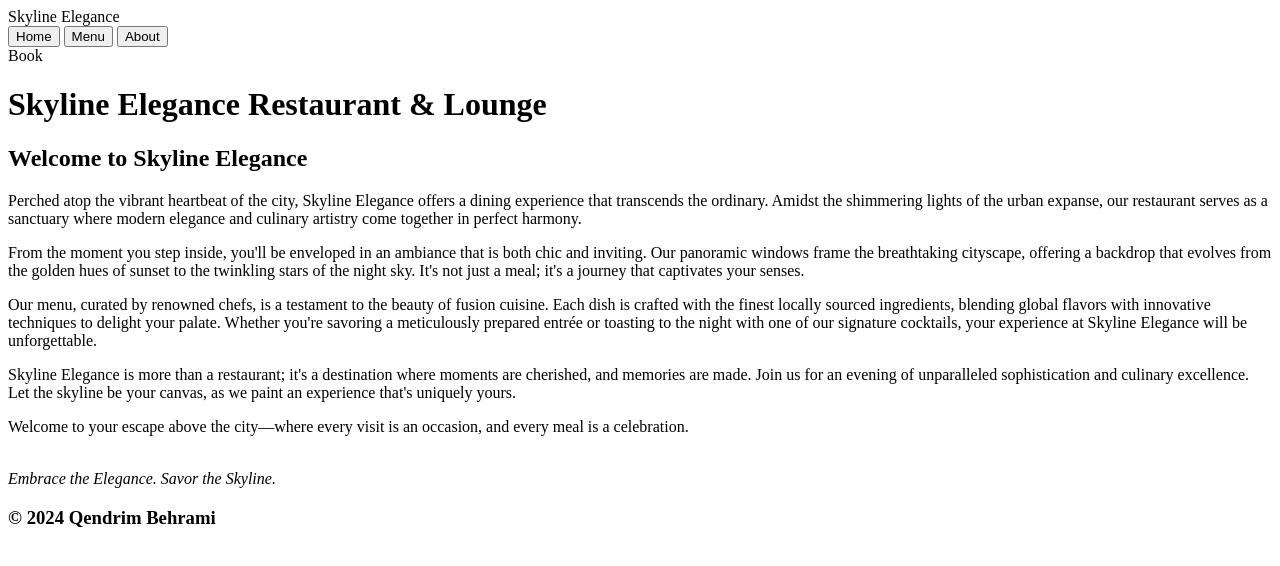
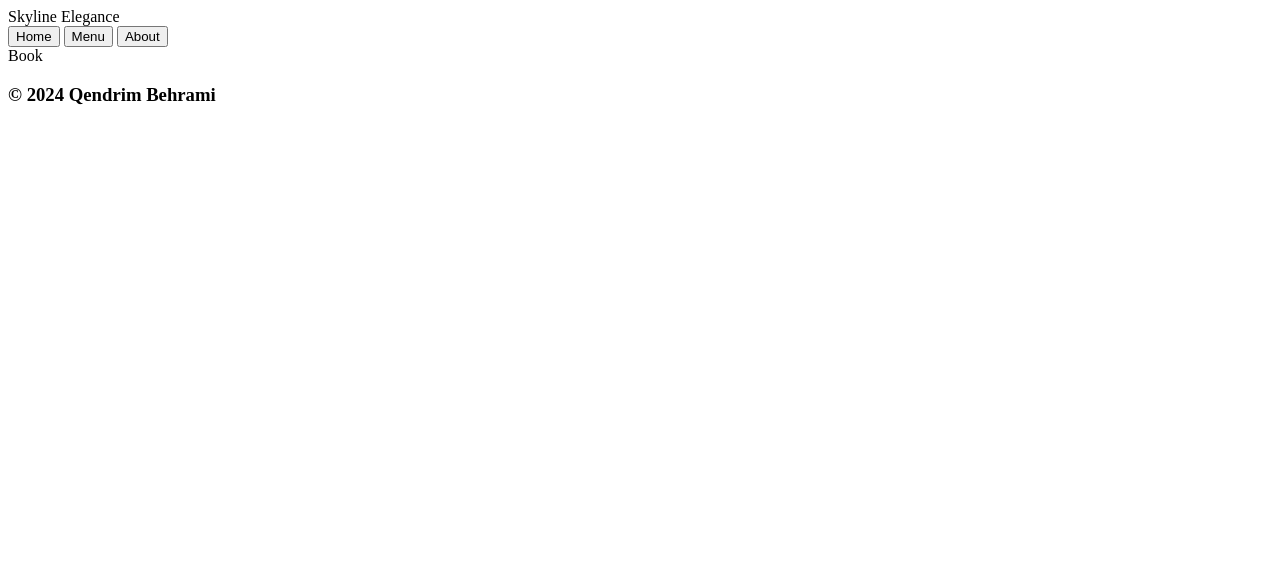
Before and after one commit to QendrimBehrami/Restaurant-Page, a plain HTML site: page index.html in a window 1280 px wide. Drawn offline with Linux system fonts and the light colour scheme.

```diff
--- a/index.html
+++ b/index.html
@@ -12,55 +12,13 @@
     <header>
       <div id="logo">Skyline Elegance</div>
       <nav id="navigation">
-        <button>Home</button>
-        <button>Menu</button>
-        <button>About</button>
+        <button id="homeButton">Home</button>
+        <button id="menuButton">Menu</button>
+        <button id="aboutButton">About</button>
       </nav>
       <div id="booking">Book</div>
     </header>
-    <div id="content">
-      <div id="home">
-        <h1>Skyline Elegance Restaurant &amp; Lounge</h1>
-        <div class="text">
-          <h2>Welcome to Skyline Elegance</h2>
-          <p>
-            Perched atop the vibrant heartbeat of the city, Skyline Elegance
-            offers a dining experience that transcends the ordinary. Amidst the
-            shimmering lights of the urban expanse, our restaurant serves as a
-            sanctuary where modern elegance and culinary artistry come together
-            in perfect harmony.
-          </p>
-          <p>
-            From the moment you step inside, you'll be enveloped in an ambiance
-            that is both chic and inviting. Our panoramic windows frame the
-            breathtaking cityscape, offering a backdrop that evolves from the
-            golden hues of sunset to the twinkling stars of the night sky. It's
-            not just a meal; it's a journey that captivates your senses.
-          </p>
-          <p>
-            Our menu, curated by renowned chefs, is a testament to the beauty of
-            fusion cuisine. Each dish is crafted with the finest locally sourced
-            ingredients, blending global flavors with innovative techniques to
-            delight your palate. Whether you're savoring a meticulously prepared
-            entrée or toasting to the night with one of our signature cocktails,
-            your experience at Skyline Elegance will be unforgettable.
-          </p>
-          <p>
-            Skyline Elegance is more than a restaurant; it's a destination where
-            moments are cherished, and memories are made. Join us for an evening
-            of unparalleled sophistication and culinary excellence. Let the
-            skyline be your canvas, as we paint an experience that's uniquely
-            yours.
-          </p>
-          <p>
-            Welcome to your escape above the city—where every visit is an
-            occasion, and every meal is a celebration.
-          </p>
-          <br />
-          <em>Embrace the Elegance. Savor the Skyline.</em>
-        </div>
-      </div>
-    </div>
+    <div id="content"></div>
     <footer>
       <h3>
         &copy;
```
